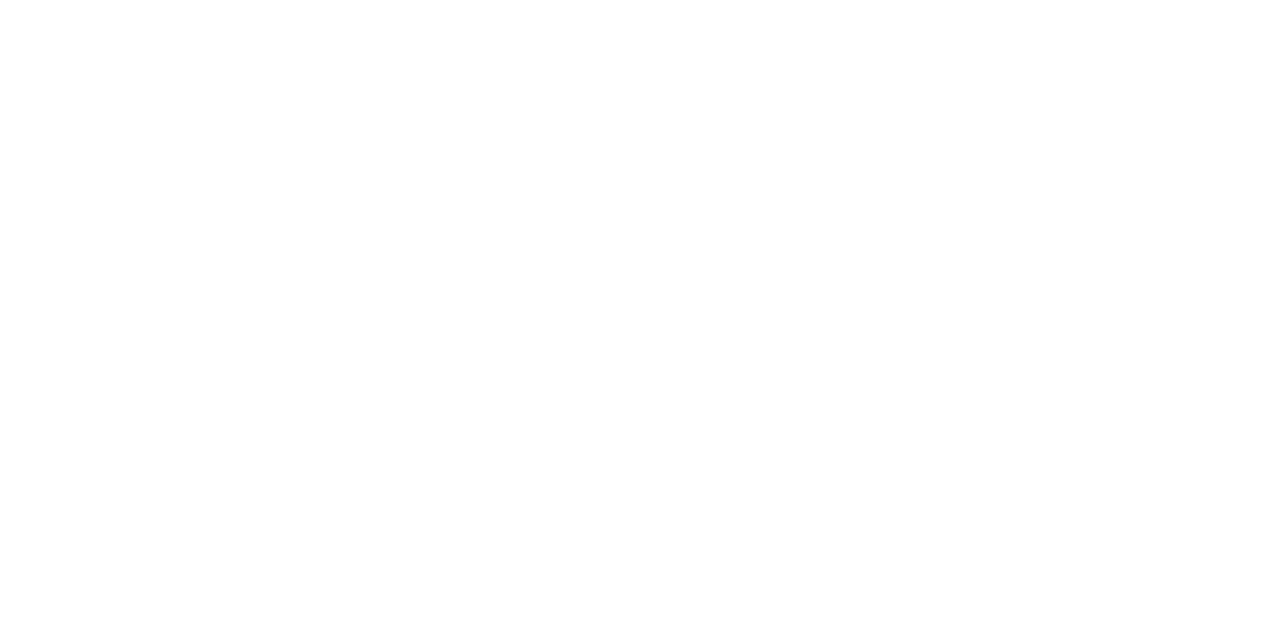
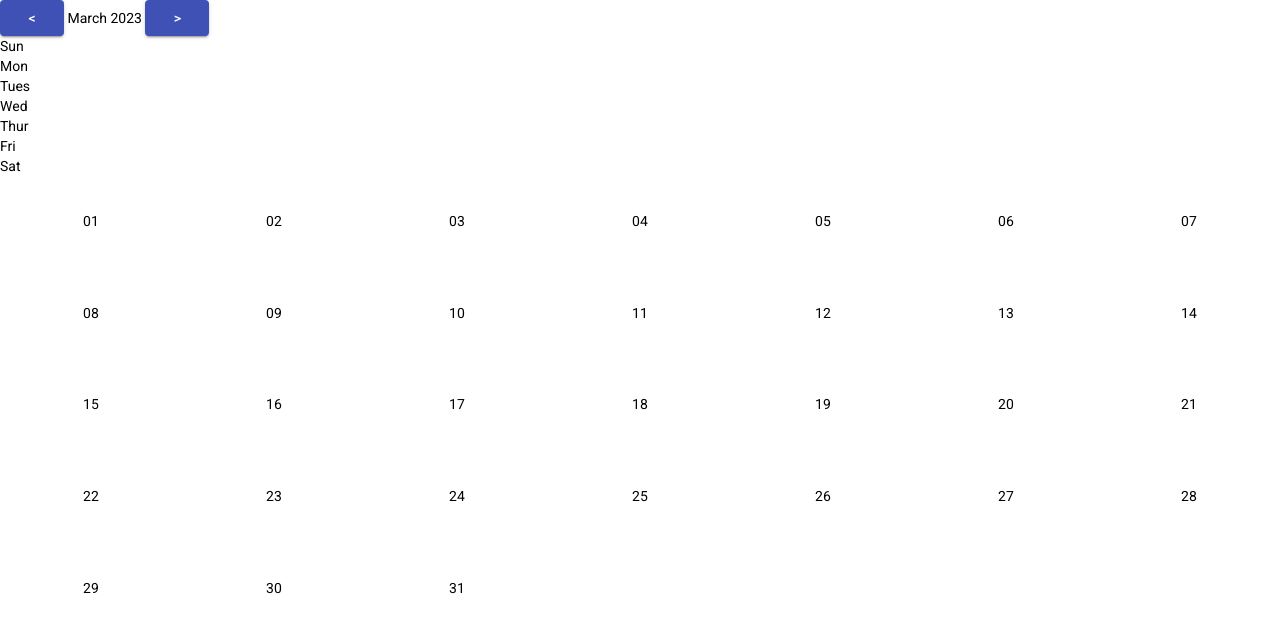
Before and after one commit to cw66786/Calendar_Angular, an Angular app in the folder calendar/: page / in a window 1280 px wide. Shown: the top 632 px of the page. Built offline with nearby package versions, Linux system fonts and the light colour scheme.

Commit message:
basic display done

```diff
--- a/calendar/src/app/calendar/calendar.component.html
+++ b/calendar/src/app/calendar/calendar.component.html
@@ -1,5 +1,13 @@
 <div class="button_wrapper">
-    <button mat-raised-button color="primary"></button>
-    <button mat-raised-button color="primary"></button>
+    <button mat-raised-button color="primary"><</button>
+    {{this.currentDate | date: 'MMMM YYYY'}}
+    <button mat-raised-button color="primary">></button>
 
 </div>
+<div class="weekdays">
+    <div *ngFor="let dayOfWeek of weekdays">{{dayOfWeek}}</div>
+</div>
+<mat-grid-list cols="7" rowHeight="2:1">
+
+    <mat-grid-tile *ngFor="let day of days">{{day | date: "dd"}}</mat-grid-tile>
+  </mat-grid-list>
--- a/calendar/src/app/calendar/calendar.component.ts
+++ b/calendar/src/app/calendar/calendar.component.ts
@@ -12,12 +12,12 @@
   weekdays: string[];
   months: string[];
   days: Date[];
+  currentDate = new Date();
 
 
   constructor(service: CalendarService) {
-    let currentDate = new Date();
    [this.weekdays,this.months] = [service.weekdays,service.months];
-   this.days = service.getDaysInMonth(currentDate.getMonth(),currentDate.getFullYear());
+   this.days = service.getDaysInMonth(this.currentDate.getMonth(),this.currentDate.getFullYear());
 
   }
 
```
